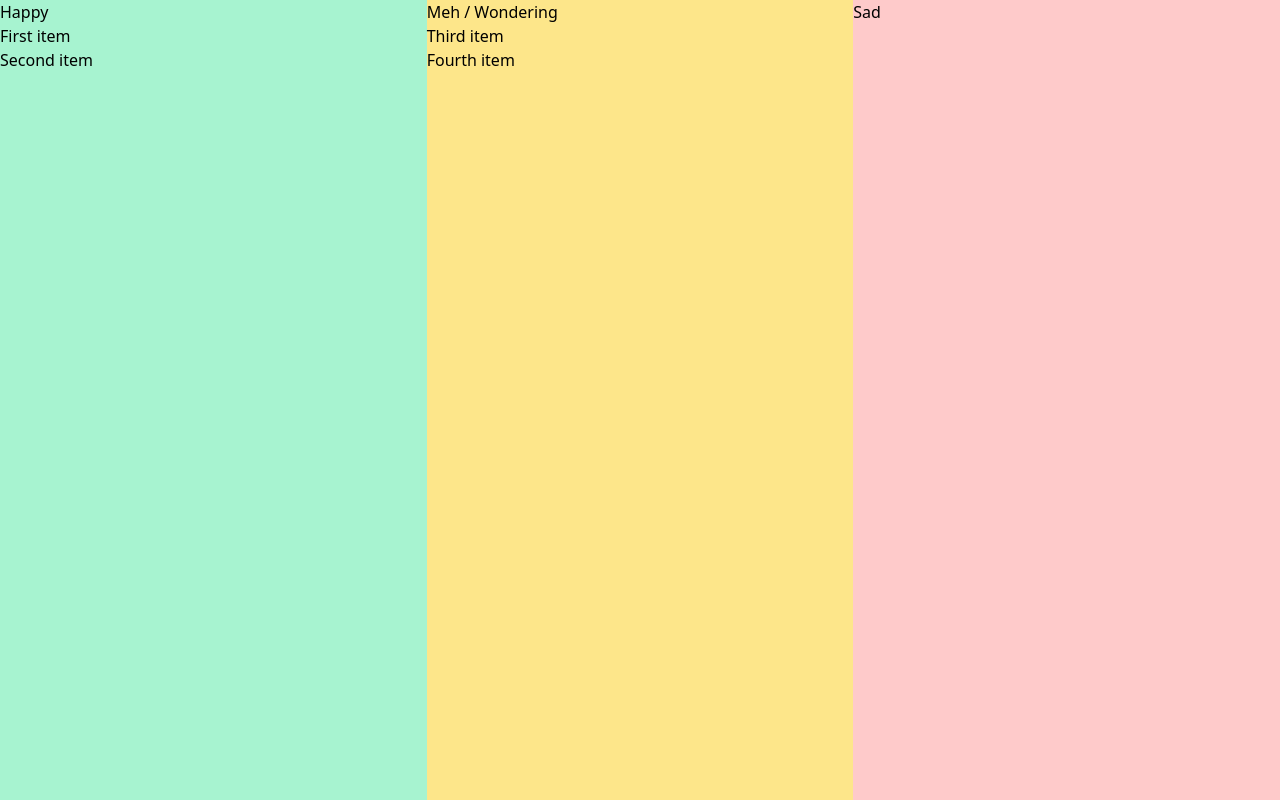
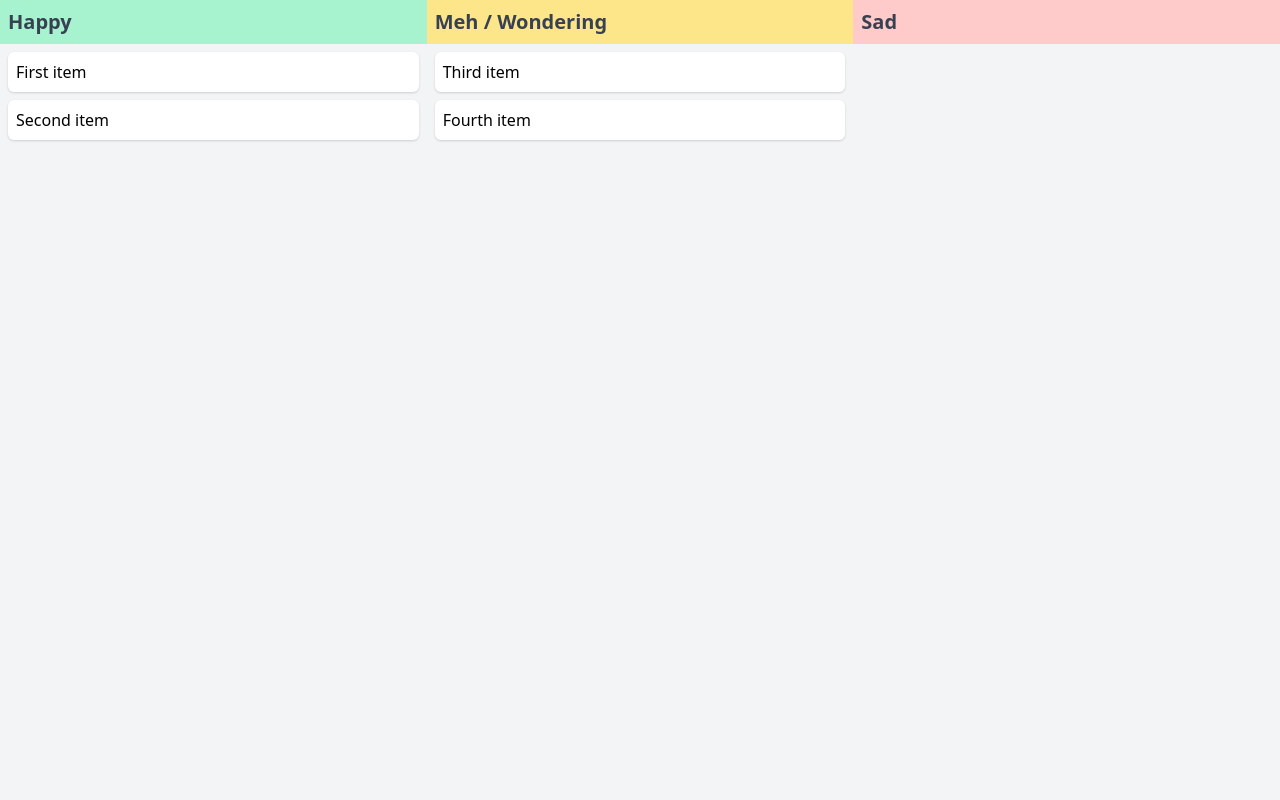
Before and after one commit to rob-lowcock/pioneer-frontend, a Vue app: page / in a window 1280 px wide. Built offline with nearby package versions, Linux system fonts and the light colour scheme.

Commit message:
Fix draggable items and start UI changes

```diff
--- a/src/App.vue
+++ b/src/App.vue
@@ -41,7 +41,10 @@ export default {
     },
     listTwo() {
       return this.items.filter(item => item.column === 2)
-    }
+    },
+    listThree() {
+      return this.items.filter(item => item.column === 3)
+    },
   }
 }
 
@@ -49,8 +52,8 @@ export default {
 
 <template>
   <div class="grid grid-cols-3 h-full">
-    <RetroColumn heading="Happy" :items=listOne class="bg-green-200" />
-    <RetroColumn heading="Meh / Wondering" :items=listTwo class="bg-yellow-200" />
-    <RetroColumn heading="Sad" class="bg-red-200" />
+    <RetroColumn heading="Happy" :items=listOne color="green" />
+    <RetroColumn heading="Meh / Wondering" :items=listTwo color="yellow" />
+    <RetroColumn heading="Sad" :items=listThree color="red" />
   </div>
 </template>
--- a/src/components/RetroColumn.vue
+++ b/src/components/RetroColumn.vue
@@ -1,16 +1,39 @@
 <script setup>
 defineProps({
     heading: String,
+    color: String,
     items: Array,
 })
 
 import RetroCard from './RetroCard.vue';
 </script>
 
+<script>
+export default {
+    methods: {
+        startDrag (evt, item) {
+            evt.dataTransfer.dropEffect = 'move'
+            evt.dataTransfer.effectAllowed = 'move'
+            evt.dataTransfer.setData('itemID', item.id)
+        },
+        onDrop (evt, list) {
+            const itemID = evt.dataTransfer.getData('itemID')
+            const items = this.items.filter(item => item.id == itemID)
+            item.list = list
+        },
+    },
+    computed: {
+        headingColor () {
+            return "bg-"+this.color+"-200" || 'bg-white'
+        },
+    },
+}
+</script>
+
 <template>
     <div class="drop-zone">
-        <h1>{{heading}}</h1>
-        <div v-for='item in items' :key='item.title' class='drag-el'>
+        <h1 :class="headingColor" class="p-2 text-xl font-bold text-gray-700">{{heading}}</h1>
+        <div v-for='item in items' :key='item.title' draggable="true" @dragstart="startDrag($event, item)" class="m-2 p-2 rounded-md shadow bg-white">
             <RetroCard :item='item' />
         </div>
     </div>
```
